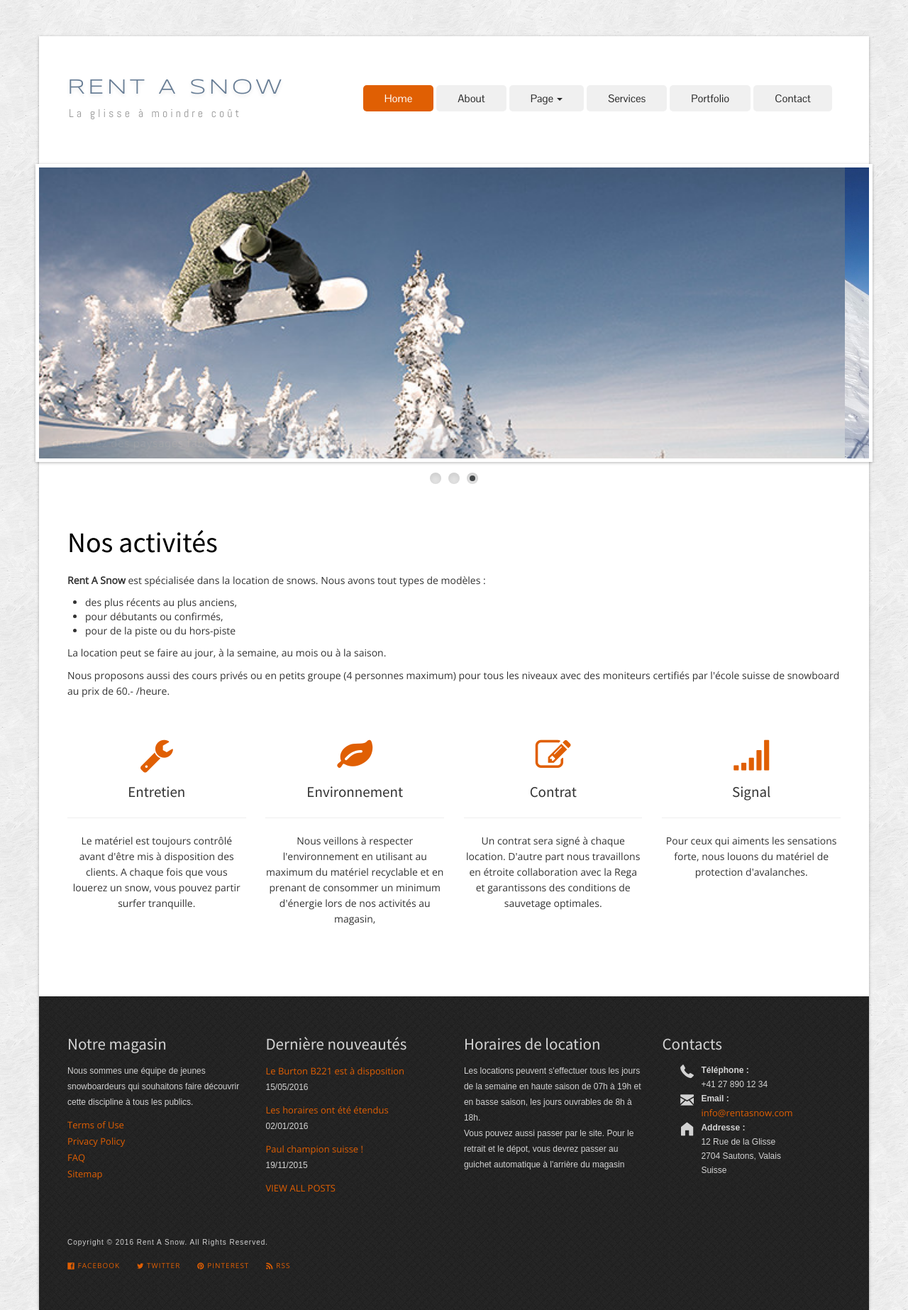
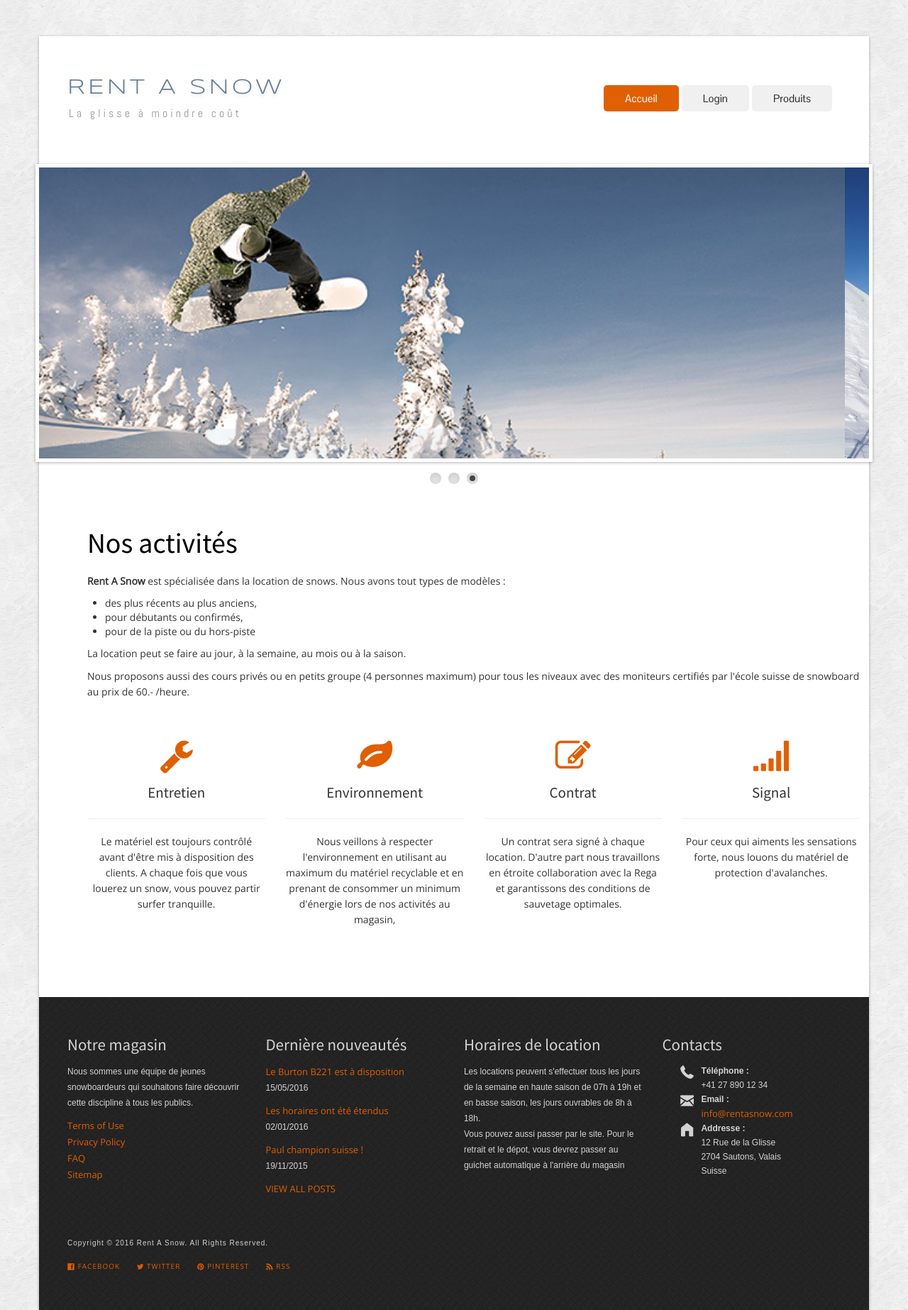
Before and after one commit to GruberAdam/ICT-133-AGR-PHP, a PHP site: page /index.php in a window 1280 px wide. Shown: the top 1846 px of the page at 71% size. Run offline with PHP 8.4, Linux system fonts and the light colour scheme.

Commit message:
Snow
Fonction login

```diff
--- a/Exercices Revision/Ressources/strings_arrays/Calendrier.php
+++ b/Exercices Revision/Ressources/strings_arrays/Calendrier.php
@@ -80,7 +80,6 @@ $numberOfTheWeek = date("N", strtotime("$year-$month-1"));//day of the week that
 
 /* Output is string so parse it in INT */
 $numberOfTheWeekInt = (int)$numberOfTheWeek;
-echo $numberOfTheWeekInt;
 
 /* Put the base */
 echo '<h1>CSS Calendar</h1>';
--- a/Snow/133-Start-master/controler/controler.php
+++ b/Snow/133-Start-master/controler/controler.php
@@ -12,3 +12,23 @@ function home(){
     $_GET["action"] = "home";
     require "view/home.php";
 }
+function login(){
+    //Takes the username / password
+    $user_name = @$_POST['user_name'];
+    $password = @$_POST['password'];
+    //Checks if the username or password is empty
+    if ($user_name == "" || $password == ""){
+        require "view/login.php";
+    }
+    else{
+        require "model/model.php";
+        //Checks if the password is true
+        $connected = checkLogin($user_name, $password);
+        if ($connected){
+            require "view/home.php";
+        }
+        else{
+            require "view/login.php";
+        }
+    }
+}
--- a/Snow/133-Start-master/index.php
+++ b/Snow/133-Start-master/index.php
@@ -7,19 +7,21 @@
 
 require "controler/controler.php";
 
-if (isset($_GET["action"])){
+if (isset($_GET["action"])) {
     $action = $_GET["action"];
-    switch ($action){
+    switch ($action) {
         case 'home':
             home();
             break;
         case 'contact' :
             contact();
             break;
+        case 'login':
+            login();
+            break;
         default :
             home();
     }
-}
-else{
+} else {
     home();
 }
--- a/Snow/133-Start-master/view/gabarit.php
+++ b/Snow/133-Start-master/view/gabarit.php
@@ -22,7 +22,8 @@
     <link href="view/content/scripts/icons/social/stylesheets/social_foundicons.css" media="screen" rel="stylesheet"
           type="text/css"/>
     <!--[if lt IE 8]>
-    <link href="view/content/scripts/icons/general/stylesheets/general_foundicons_ie7.css" media="screen" rel="stylesheet"
+    <link href="view/content/scripts/icons/general/stylesheets/general_foundicons_ie7.css" media="screen"
+          rel="stylesheet"
           type="text/css"/>
     <link href="view/content/scripts/icons/social/stylesheets/social_foundicons_ie7.css" media="screen" rel="stylesheet"
           type="text/css"/>
@@ -44,6 +45,7 @@
 
     <link href="view/content/styles/custom.css" rel="stylesheet" type="text/css"/>
 </head>
+
 <body id="pageBody">
 
 <div id="divBoxed" class="container">
@@ -68,28 +70,16 @@
                         </button>
                         <div class="nav-collapse collapse">
                             <ul class="nav nav-pills ddmenu">
-                                <li class="active"><a href="index.html">Home</a></li>
-                                <li><a href="view/content/about.html">About</a></li>
-                                <li class="dropdown">
-                                    <a href="view/content/page.html" class="dropdown-toggle">Page <b class="caret"></b></a>
-                                    <ul class="dropdown-menu">
-                                        <li><a href="view/content/full.html">Full Page</a></li>
-                                        <li><a href="view/content/2-column.html">Two Column</a></li>
-                                        <li><a href="view/content/3-column.html">Three Column</a></li>
-                                        <li><a href="../documentation/index.html">Documentation</a></li>
-                                        <li class="dropdown">
-                                            <a href="#" class="dropdown-toggle">Dropdown Item &nbsp;&raquo;</a>
-                                            <ul class="dropdown-menu sub-menu">
-                                                <li><a href="#">Dropdown Item</a></li>
-                                                <li><a href="#">Dropdown Item</a></li>
-                                                <li><a href="#">Dropdown Item</a></li>
-                                            </ul>
-                                        </li>
-                                    </ul>
-                                </li>
-                                <li><a href="content/services.html">Services</a></li>
-                                <li><a href="content/portfolio.html">Portfolio</a></li>
-                                <li><a href="content/contact.php">Contact</a></li>
+                                <li <?php if (($_GET['action'] == "home") || !isset($_GET['action'])) : ?>
+                                    class="active"
+                                <?php endif ?>>
+                                    <a href="index.php?action=home">Accueil</a></li>
+
+                                <li <?php if (($_GET['action'] == 'login') || !isset($_GET['action'])) : ?>
+                                    class="active"
+                                <?php endif ?>>
+                                    <a href="index.php?action=login">Login</a></li>
+                                <li><a href="content/services.html">Produits</a></li>
                             </ul>
                         </div>
                     </div>
@@ -97,34 +87,8 @@
 
             </div>
         </div>
+        <!-- Slider -->
 
-        <div class="row-fluid">
-            <div class="span12">
-
-                <div id="headerSeparator"></div>
-
-                <div class="camera_full_width">
-                    <div id="camera_wrap">
-                        <div data-src="view/content/slider-images/4.jpg">
-                            <div class="camera_caption fadeFromBottom cap1">Les derniers modèles toujours à
-                                disposition.
-                            </div>
-                        </div>
-                        <div data-src="view/content/slider-images/1.jpg">
-                            <div class="camera_caption fadeFromBottom cap2">Découvrez des paysages fabuleux avec des
-                                sensations.
-                            </div>
-                        </div>
-                        <div data-src="view/content/slider-images/2.jpg"></div>
-                    </div>
-                    <br style="clear:both"/>
-                    <div style="margin-bottom:40px"></div>
-                </div>
-
-                <div id="headerSeparator2"></div>
-
-            </div>
-        </div>
     </div>
 
     <div class="contentArea">
@@ -134,7 +98,7 @@
 
             <div class="row-fluid">
                 <!--Edit Main Content Area here-->
-                    <?= $content?>
+                <?= $content ?>
                 <!--End Main Content-->
             </div>
 
--- a/Snow/133-Start-master/view/home.php
+++ b/Snow/133-Start-master/view/home.php
@@ -4,11 +4,39 @@
     Version : 1.0
     Project : Insert Project Name
 */
-
+$_GET["action"] = "home";
 // tampon de flux stocké en mémoire
 ob_start(); // Ouvre la memoire tampon
 $titre = "Rent A Snow - Acceuil"
 ?>
+    <div class="row-fluid">
+        <div class="span12">
+
+            <div id="headerSeparator"></div>
+
+            <div class="camera_full_width">
+                <div id="camera_wrap">
+                    <div data-src="view/content/slider-images/4.jpg">
+                        <div class="camera_caption fadeFromBottom cap1">Les derniers modèles toujours à
+                            disposition.
+                        </div>
+                    </div>
+                    <div data-src="view/content/slider-images/1.jpg">
+                        <div class="camera_caption fadeFromBottom cap2">Découvrez des paysages fabuleux avec des
+                            sensations.
+                        </div>
+                    </div>
+                    <div data-src="view/content/slider-images/2.jpg"></div>
+                </div>
+                <br style="clear:both"/>
+                <div style="margin-bottom:40px"></div>
+            </div>
+
+            <div id="headerSeparator2"></div>
+
+        </div>
+    </div>
+
     <div class="span12" id="divMain">
         <h1>Nos activités</h1>
 
```
Also changed, not shown: Snow/133-Start-master/model/model.php (added, +15 -0 lines), Snow/133-Start-master/view/login.php (added, +25 -0 lines). Lines whose indentation alone changed are shown as unchanged.
